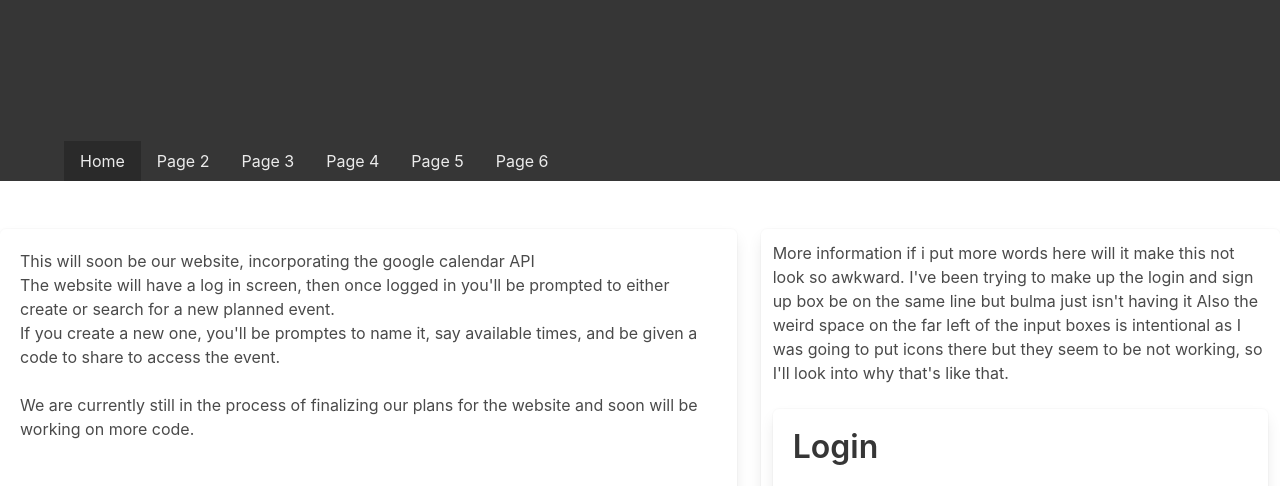
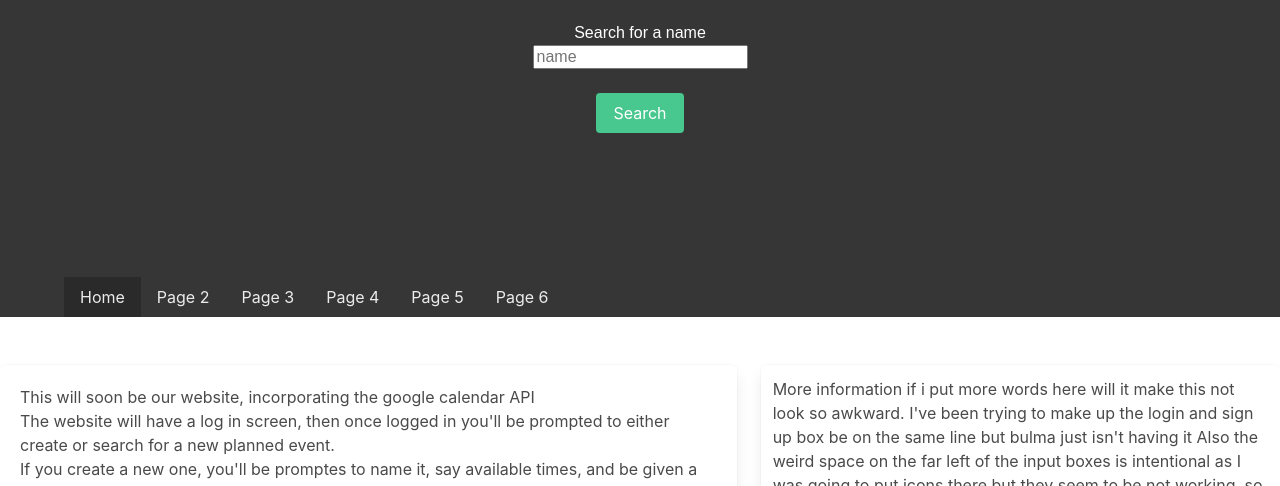
Before and after one commit to Andrew-Fulmer/Comp-426-Final-Project, a website: page index.html in a window 1280 px wide. Shown: the part 292-778 px from the top of the page. Drawn offline with nearby package versions, Linux system fonts and the light colour scheme.

Commit message:
Added Autocomplete

```diff
--- /dev/null
+++ b/event.js
@@ -0,0 +1,38 @@
+$( function() {
+  renderSite();
+} );
+export const renderSite = function() {
+  const $root = $('#root');
+  autocomplete();
+}
+export const loadAutocomplete = function() {
+  const $root = $('root');
+  console.log("autocompleting");
+  $root.on()
+}
+export const autocomplete = function() {
+
+    var list1 = [];
+    var tag1 = {
+      name: "Andrew",
+      location: "india"
+    }
+    var tag2 = {
+      name: "Taylor",
+      location: "usa"
+    }
+    var tag3 = {
+      name: "Caroline",
+      location: "china"
+    }
+    list1.push(tag1.name);
+    list1.push(tag2.name);
+    list1.push(tag3.name);
+
+    $( "#tags" ).autocomplete({
+      source: list1
+
+  /* #the tags is the id of the input element
+  source: tags is the list of available tags*/
+    });
+}
--- a/index.html
+++ b/index.html
@@ -1,17 +1,34 @@
-<<<<<<< HEAD
-=======
 <!DOCTYPE html>
 <html lang="en">
 
 <head>
     <title>Calendar</title>
     <link rel="stylesheet" href="https://cdn.jsdelivr.net/npm/bulma@0.8.0/css/bulma.min.css">
+
+
+<!-- jquery -->
+    <link rel="stylesheet" href="//code.jquery.com/ui/1.12.1/themes/base/jquery-ui.css">
+
+    <script src="node_modules/jquery/dist/jquery.js"></script>
+
+    <script src="https://code.jquery.com/ui/1.12.1/jquery-ui.js"></script>
+
 </head>
 
 <body>
+    <!--Load event-->
+    <script src="event.js" type="module"></script>
 
-<!--Header and Navigation Menu-->
+    <!--Header and Navigation Menu
+    <form autocomplete="off" action="/action_page.php">
+        <div class="autocomplete" style="width:300px;">
+          <input id="myInput" type="text" name="myCountry" placeholder="Country">
+        </div>
+        <input type="submit">
+    </form>-->
+
     <section class="hero is-dark is-medium">
+
         <div class="hero-head">
             <nav class="navbar">
                 <div class="container">
@@ -42,8 +59,17 @@
             <div class="container has-text-centered">
                 <h1 class="title">Calendar Website</h1>
                 <h2 class="subtitle">Subtitle</h2>
+                <br>
+                <div class="ui-widget">
+                    <H3>Search for a name</H3>
+                    <input id="tags"placeholder="name">
+                </div> <br>
+                <button  class="searchEvents button is-success">Search</button>
             </div>
+
         </div>
+
+
 
         <div class="hero-foot">
             <nav class="tabs">
@@ -159,4 +185,3 @@
 </footer>
 
 </body>
->>>>>>> 0b3c8b7e8ee5b633e38d89f4b4bb55b88b11a8f6
```
Lines whose indentation alone changed are shown as unchanged.
